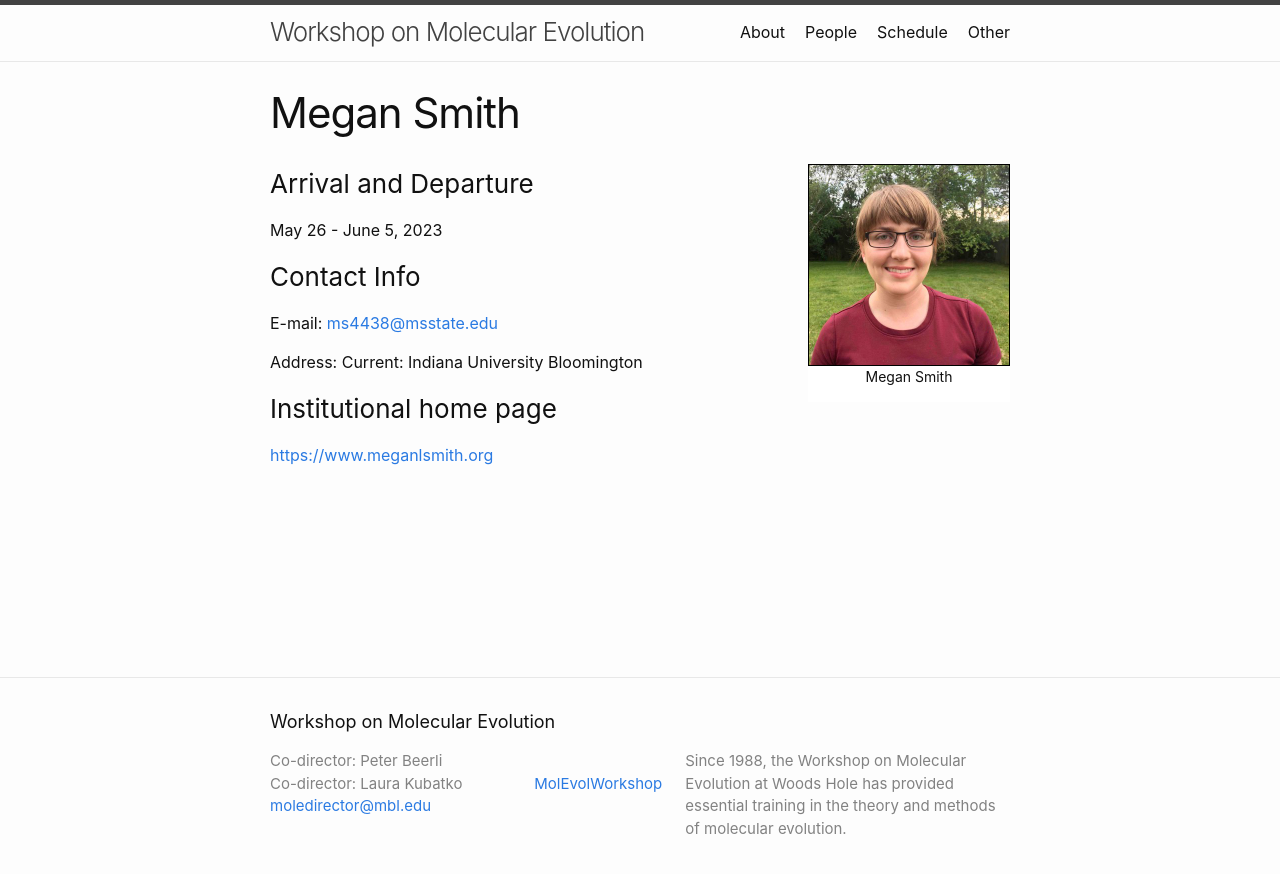
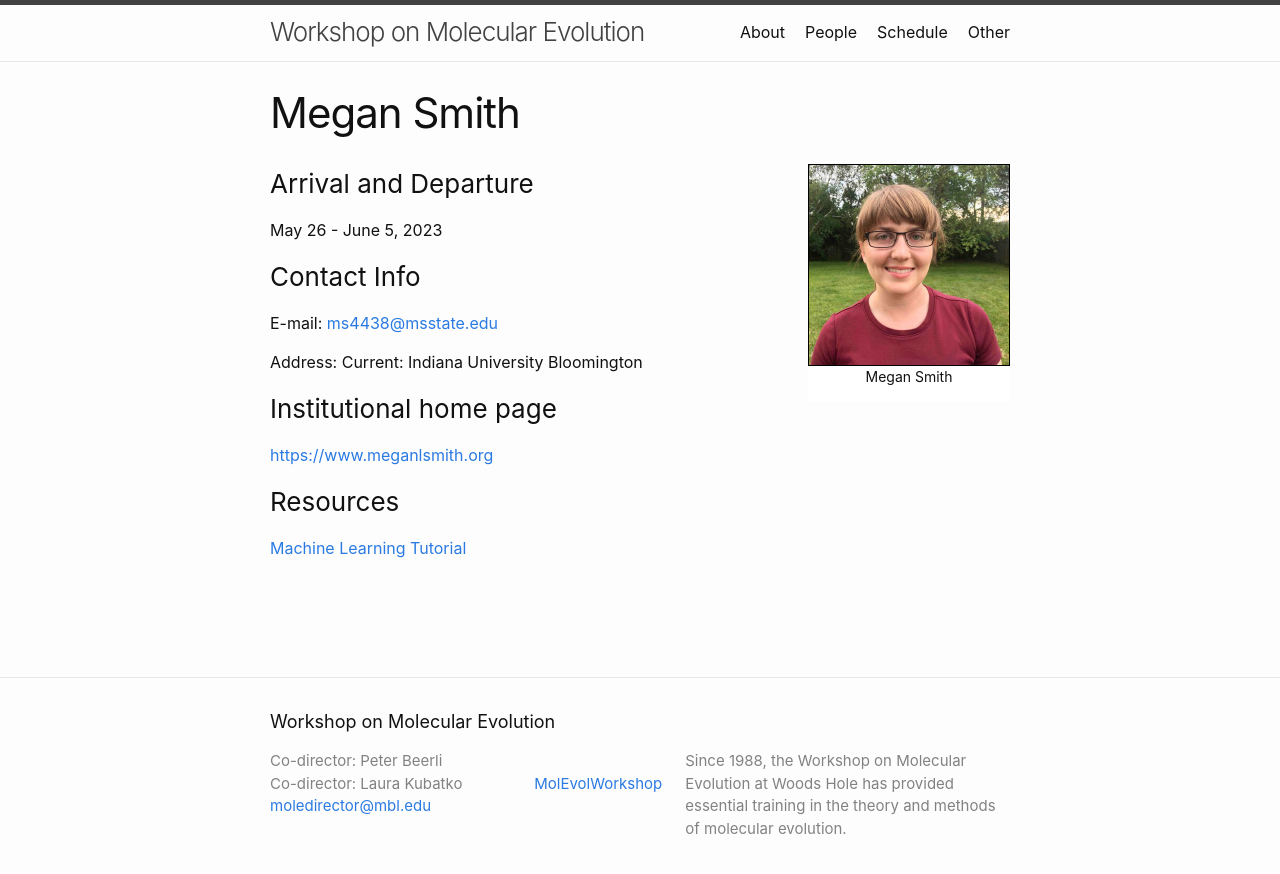
Before and after one commit to molevolworkshop/molevolworkshop.github.io, a Jekyll site: the page built from faculty/smith/smith.md, in a window 1280 px wide. Shown: the top 874 px of the page. Built offline with Jekyll 4.4.1, drawn with Linux system fonts in a browser that asks for light colours.

Commit message:
Update smith.md

```diff
--- a/faculty/smith/smith.md
+++ b/faculty/smith/smith.md
@@ -16,3 +16,6 @@ Address: Current: Indiana University Bloomington
 
 ### Institutional home page
 [https://www.meganlsmith.org](https://www.meganlsmith.org)
+
+### Resources
+[Machine Learning Tutorial]({{ 'jupyter/Machine_Learning_for_Population_Genetics.ipynb' | relative_url }})
```
